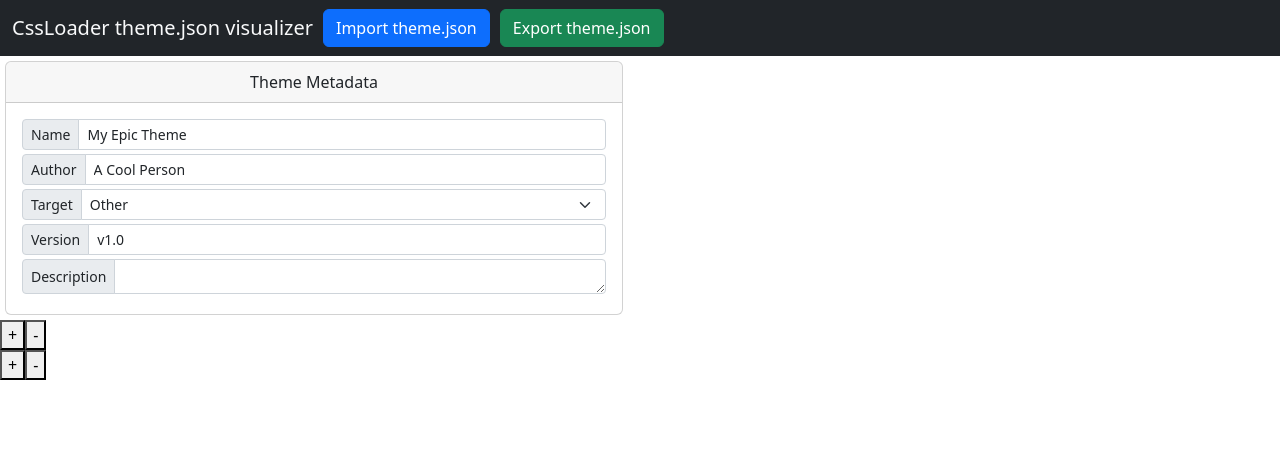
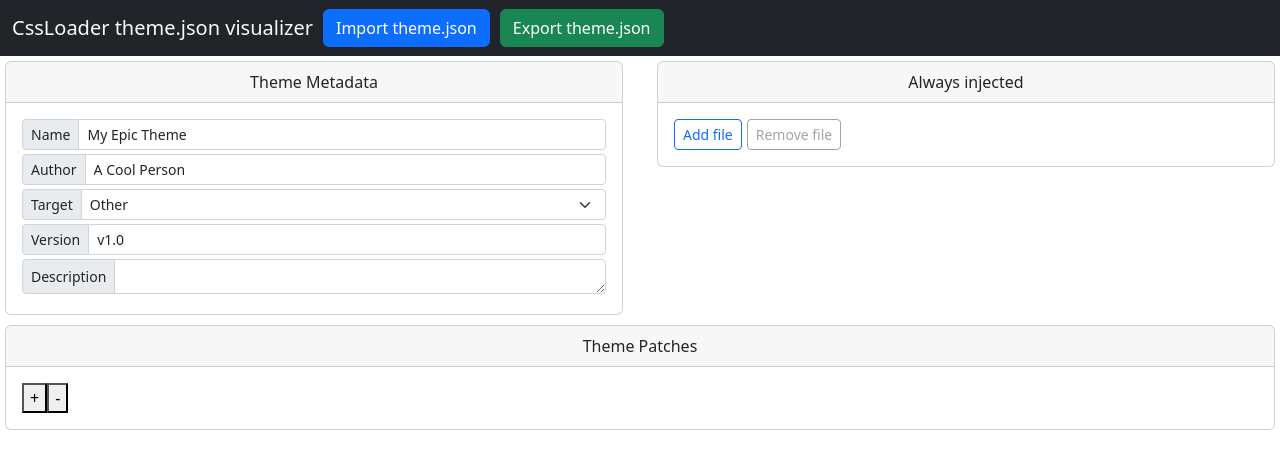
Before and after one commit to DeckThemes/vue-theme-json-visualiser, a Vue app: page / in a window 1280 px wide. Shown: the top 468 px of the page. Built offline with nearby package versions, Linux system fonts and the light colour scheme.

Commit message:
style injects

```diff
--- a/src/App.vue
+++ b/src/App.vue
@@ -208,3 +208,9 @@ function downloadJson(){
         margin-right: 10px;
     }
 </style>
+
+<style>
+body {
+    background-color: transparent !important;
+}
+</style>
--- a/src/components/Inject.vue
+++ b/src/components/Inject.vue
@@ -1,14 +1,18 @@
 <template>
     <section class="inject">
-        <input type="text" v-model="modelValue.filename"/>
-        <div v-for="x in tabs">
-            <input class="checkbox" type="checkbox" :id="x+id" :checked="modelValue.tabs.indexOf(x) >= 0" @change="check($event, x)" />
-            <label :for="x+id">{{x}}</label>
+        <div class="input-group input-group-sm mb-1">
+            <label class="input-group-text" :for="id">File Name</label>
+            <input class="form-control" type="text" :id="id" v-model="modelValue.filename" />
+            <label class="input-group-text">Tabs</label>
+            <Tabs v-model="modelValue.tabs" class="form-control" />
         </div>
     </section>
 </template>
 
 <script setup>
+import Tabs from "./Tabs.vue"
+const id = String(Math.random());
+
 const props = defineProps({
     modelValue: {
         type: Object,
@@ -18,40 +22,9 @@ const props = defineProps({
         }
     }
 })
-
-const tabs = ["SP", "MainMenu", "QuickAccess"]
-const id = String(Math.random());
-
-function check(e, tab) {
-    if (e.target.checked){
-        this.props.modelValue.tabs.push(tab)
-    }
-    else {
-        var index = this.props.modelValue.tabs.indexOf(tab);
-        if (index !== -1) {
-            this.props.modelValue.tabs.splice(index, 1);
-        }
-    }
-    console.log(this.props.modelValue)
-}
 </script>
 
 <style scoped>
-.checkbox {
-    display: none;
-}
-
-.checkbox+label {
-    color: #ccc;
-    padding: 0px 5px;
-}
-
-.checkbox:checked+label {
-    color: #fff;
-    background-color: #666;
-    border-radius: 5px;
-}
-
 .inject {
     display: flex;
 }
--- a/src/components/Injects.vue
+++ b/src/components/Injects.vue
@@ -3,8 +3,8 @@
         <section class="injects">
             <Inject v-for="(x, i) in modelValue" v-model="modelValue[i]" />
         </section>
-        <button @click="add()">+</button>
-        <button @click="remove()">-</button>
+        <button @click="add()" class="btn btn-outline-primary btn-sm">Add file</button>
+        <button @click="remove()" :disabled="modelValue.length <= 0" class="btn btn-outline-secondary ml-5 btn-sm">Remove file</button>
     </section>
 </template>
 
@@ -37,3 +37,9 @@ function remove(){
     this.props.modelValue.pop()
 }
 </script>
+
+<style scoped>
+.ml-5 {
+    margin-left: 5px;
+}
+</style>
--- /dev/null
+++ b/src/components/Tabs.vue
@@ -0,0 +1,57 @@
+<template>
+    <section>
+        <div v-for="x in tabs" class="tab">
+            <input class="checkbox" type="checkbox" :id="x+id" :checked="modelValue.indexOf(x) >= 0" @change="check($event, x)" />
+            <label :for="x+id">{{x}}</label>
+        </div>
+    </section>
+</template>
+
+<script setup>
+const tabs = ["SP", "MainMenu", "QuickAccess"]
+const id = String(Math.random());
+
+const props = defineProps({
+    modelValue: Array
+})
+
+function check(e, tab) {
+    if (e.target.checked){
+        this.props.modelValue.push(tab)
+    }
+    else {
+        var index = this.props.modelValue.indexOf(tab);
+        if (index !== -1) {
+            this.props.modelValue.splice(index, 1);
+        }
+    }
+    console.log(this.props.modelValue)
+}
+</script>
+
+<style scoped>
+.checkbox {
+    display: none;
+}
+
+.checkbox+label {
+    color: #000;
+    padding: 0px 5px;
+}
+
+.checkbox:checked+label {
+    color: #fff;
+    background-color: #000;
+    border-radius: 5px;
+}
+
+.tab {
+    margin-left: 5px;
+    display: flex;
+}
+
+section {
+    display: flex;
+    flex-flow: row wrap;
+}
+</style>
--- a/src/components/Theme.vue
+++ b/src/components/Theme.vue
@@ -30,12 +30,24 @@
                     </div>
                 </div>
             </div>
+            <div class="col-sm-6">
+                <div class="card">
+                    <div class="card-header">Always injected</div>
+                    <div class="card-body">
+                        <Injects v-model="modelValue.injects" />
+                    </div>
+                </div>
+            </div>
         </div>
-        <div>
-            <Injects v-model="modelValue.injects" />
-        </div>
-        <div>
-            <Patches v-model="modelValue.patches" />
+        <div class="row">
+            <div class="col">
+                <div class="card">
+                    <div class="card-header">Theme Patches</div>
+                    <div class="card-body">
+                        <Patches v-model="modelValue.patches" />
+                    </div>
+                </div>
+            </div>
         </div>
     </section>
 </template>
```
